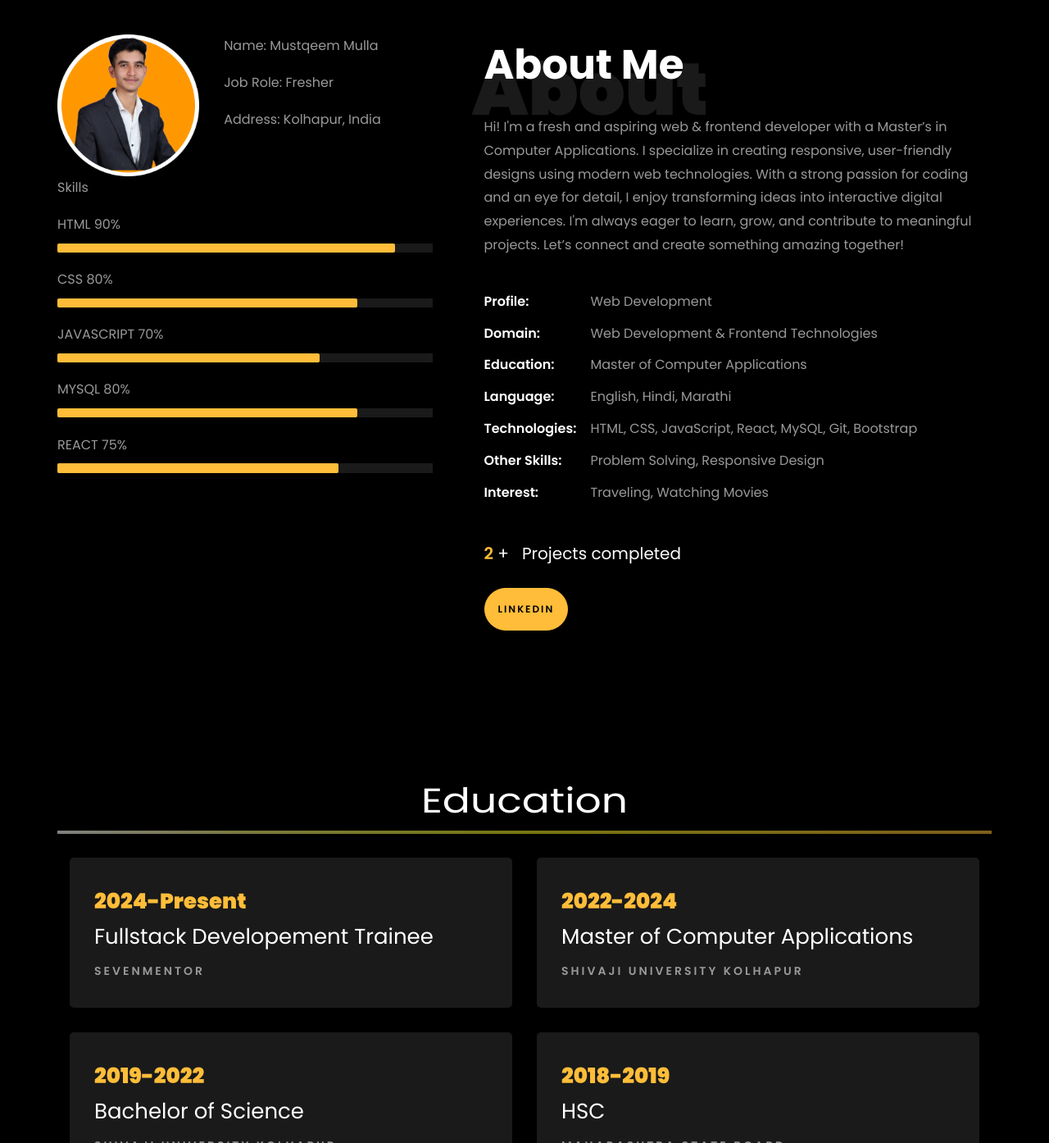
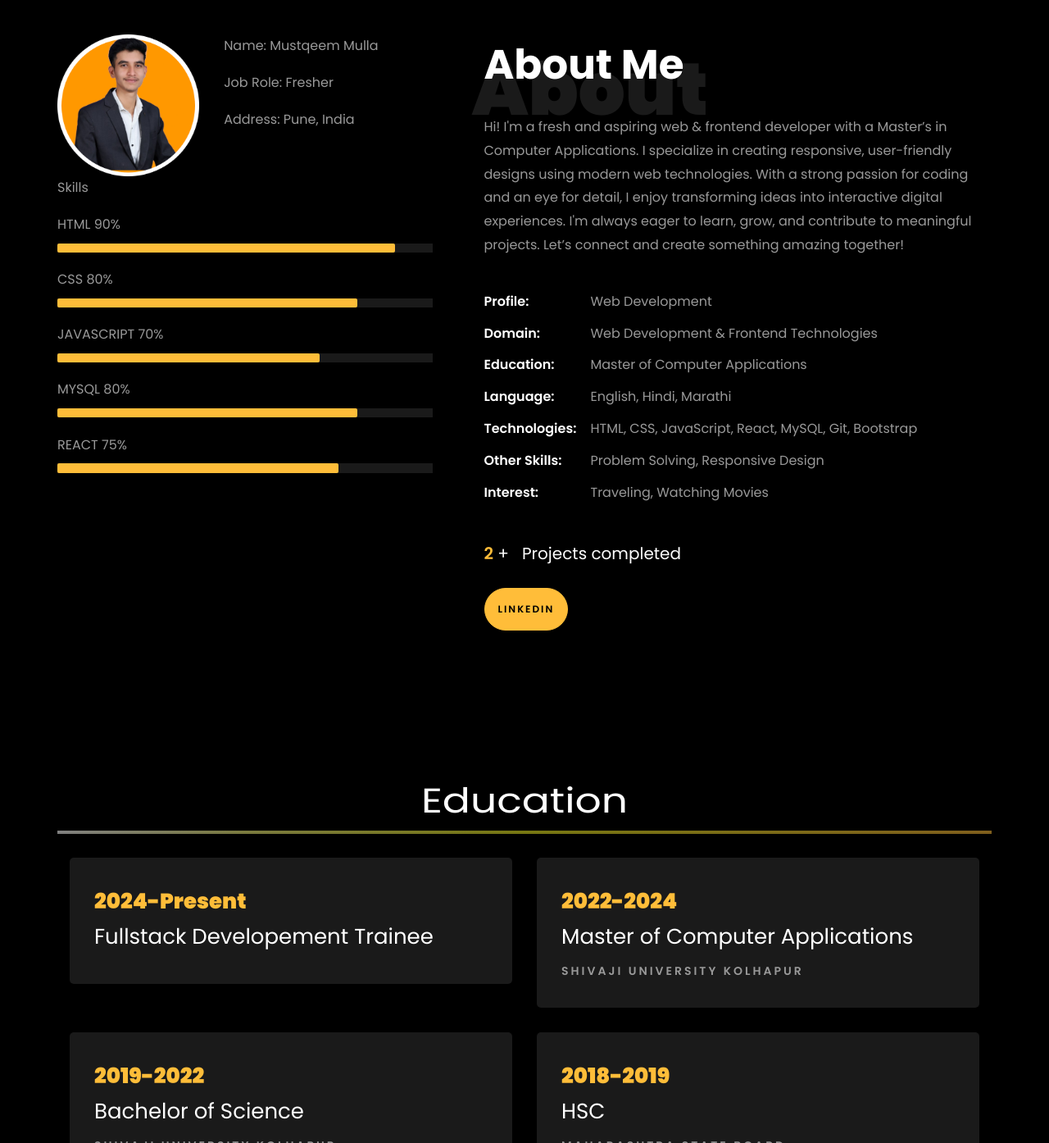
Before and after one commit to Mustqeemmulla/portfolio, a plain HTML site: page index.html in a window 1280 px wide. Shown: the part 820-2214 px from the top of the page at 82% size. Drawn offline with Linux system fonts and the light colour scheme; files whose address does not match are found by name.

Commit message:
Update index.html

```diff
--- a/index.html
+++ b/index.html
@@ -218,7 +218,7 @@
 									  <div class="about-info">
 										<p><span class="title-s">Name: </span> <span>Mustqeem Mulla</span></p>
 										<p><span class="title-s">Job Role: </span> <span>Fresher</span></p>
-										<p><span class="title-s">Address: </span> <span>Kolhapur, India</span></p>
+										<p><span class="title-s">Address: </span> <span>Pune, India</span></p>
 									  </div>
 									</div>
 								  </div>
@@ -315,7 +315,7 @@
 					<div class="resume-wrap ftco-animate">
 						<span class="date">2024-Present</span>
 						<h2>Fullstack Developement Trainee</h2>
-						<span class="position">Sevenmentor</span>
+						<span class="position"></span>
 					</div>
 				</div>
 
```
